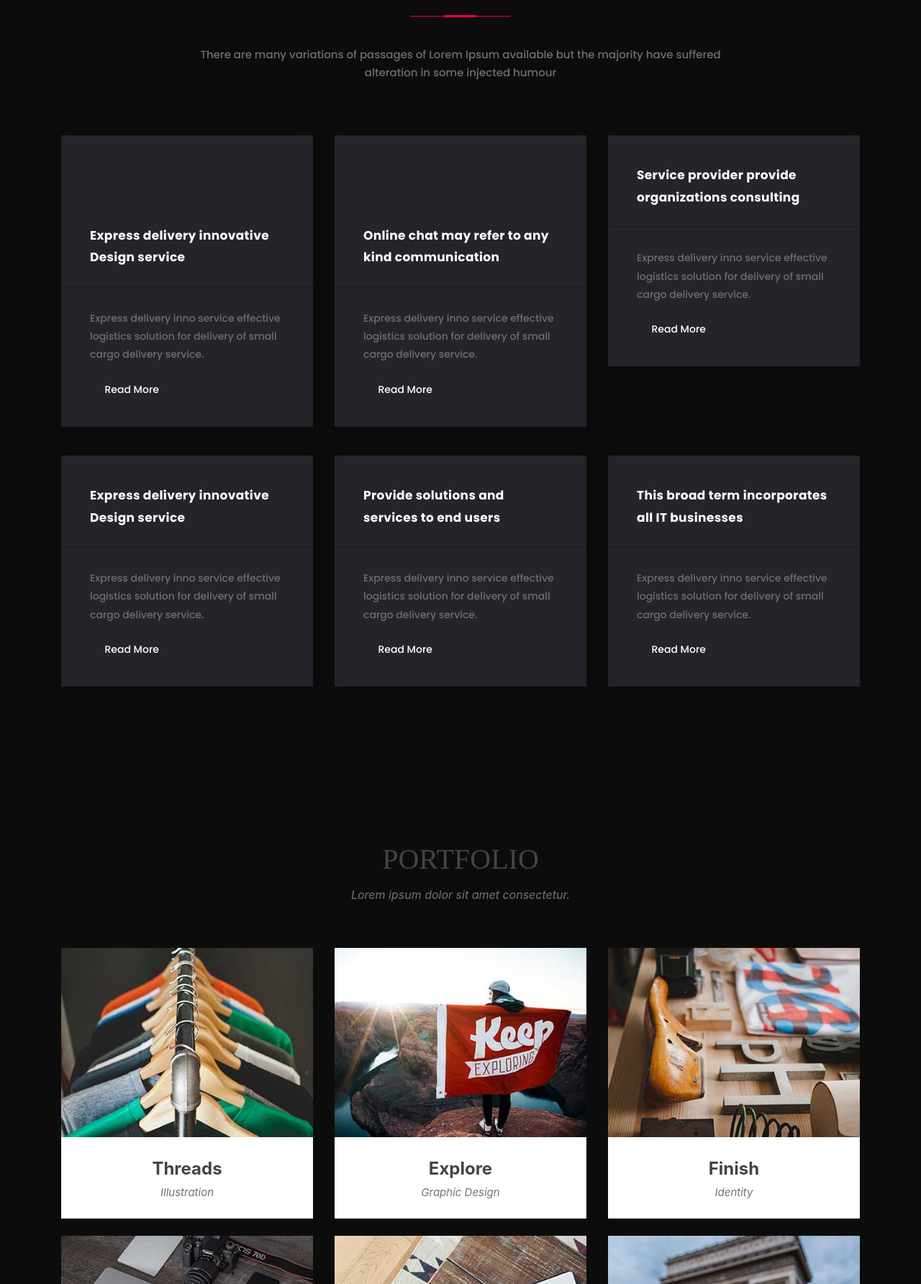
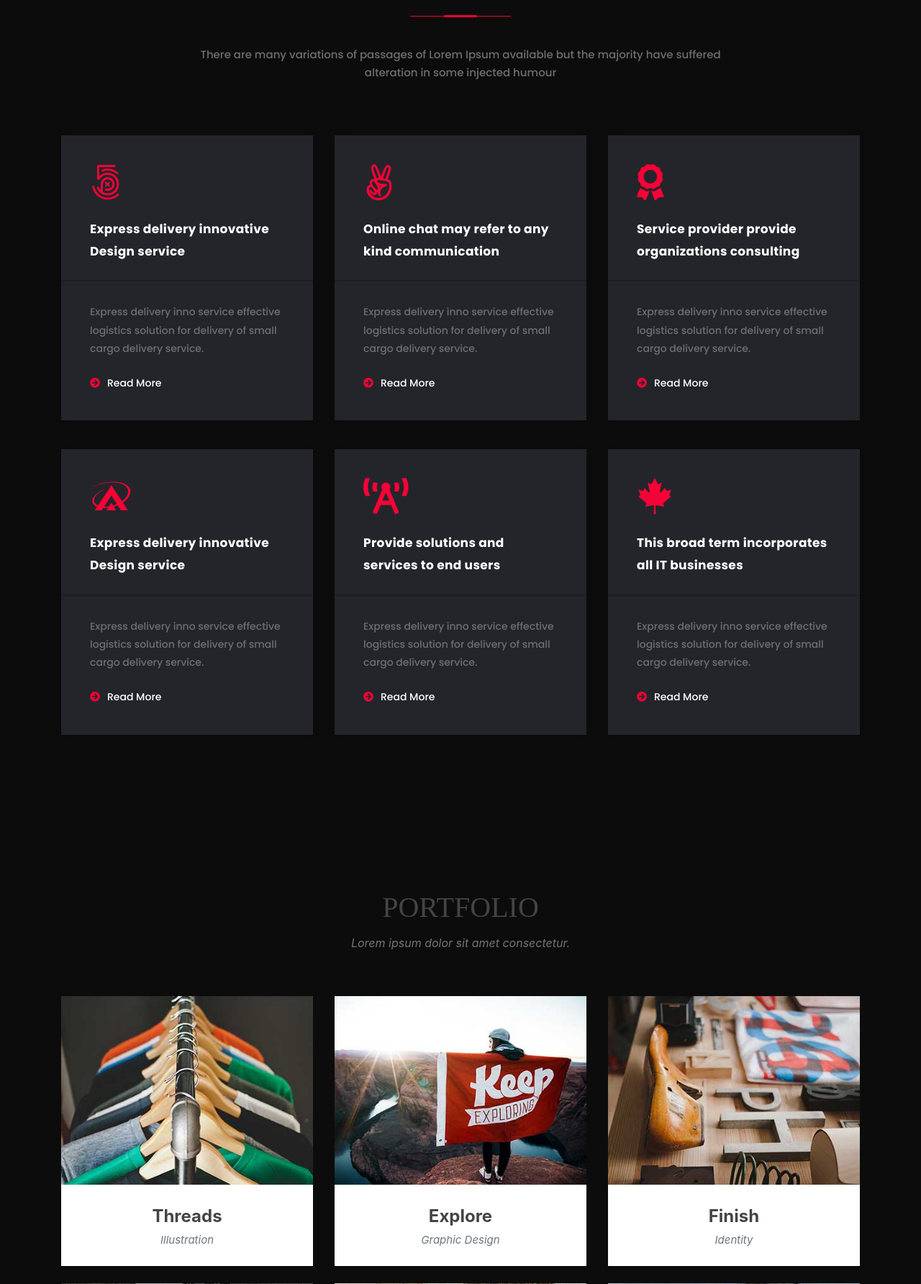
Before and after one commit to AsiriAmalk/my_portforlio, a Flask app: page / in a window 1280 px wide. Shown: the part 1101-2885 px from the top of the page at 72% size. Run offline with Flask 2, Linux system fonts and the light colour scheme; some libraries are stand-ins or nearby versions.

Commit message:
fix fa issue

```diff
--- a/static/js/testimonial.js
+++ b/static/js/testimonial.js
@@ -9,7 +9,7 @@ jQuery(document).ready(function($) {
 		loop: true,
 		mouseDrag: true,
 		touchDrag: true,
-		navText: ["<i class='fa fa-long-arrow-left'></i>", "<i class='fa fa-long-arrow-right'></i>"],
+		// navText: ["<i class='fa fa-long-arrow-left'></i>", "<i class='fa fa-long-arrow-right'></i>"],
 		responsive:{
 
 			// breakpoint from 767 up
--- a/templates/base.html
+++ b/templates/base.html
@@ -10,7 +10,10 @@
     <link rel="icon" type="image/x-icon" href="static/assets/img/favcon.png">
     <link rel="stylesheet" href="/static/css/bootstrap/4.5.2/bootstrap.min.css">
     <link rel="stylesheet" href="/static/owlcarousel/assets/owl.carousel.min.css">
-    <link rel="stylesheet" href="https://stackpath.bootstrapcdn.com/font-awesome/4.7.0/css/font-awesome.min.css">
+{#        <link rel="stylesheet" href="https://stackpath.bootstrapcdn.com/font-awesome/4.7.0/css/font-awesome.min.css">#}
+    	<link rel="stylesheet" href="https://cdnjs.cloudflare.com/ajax/libs/font-awesome/5.11.2/css/all.min.css">
+{#    	<link rel="stylesheet" href="https://cdnjs.cloudflare.com/ajax/libs/font-awesome/5.11.2/css/fontawesome.min.css">#}
+
     <link href="https://fonts.googleapis.com/css?family=Poppins:500,700&display=swap" rel="stylesheet">
     <link href="/static/css/styles.css" rel="stylesheet"/>
 
```
